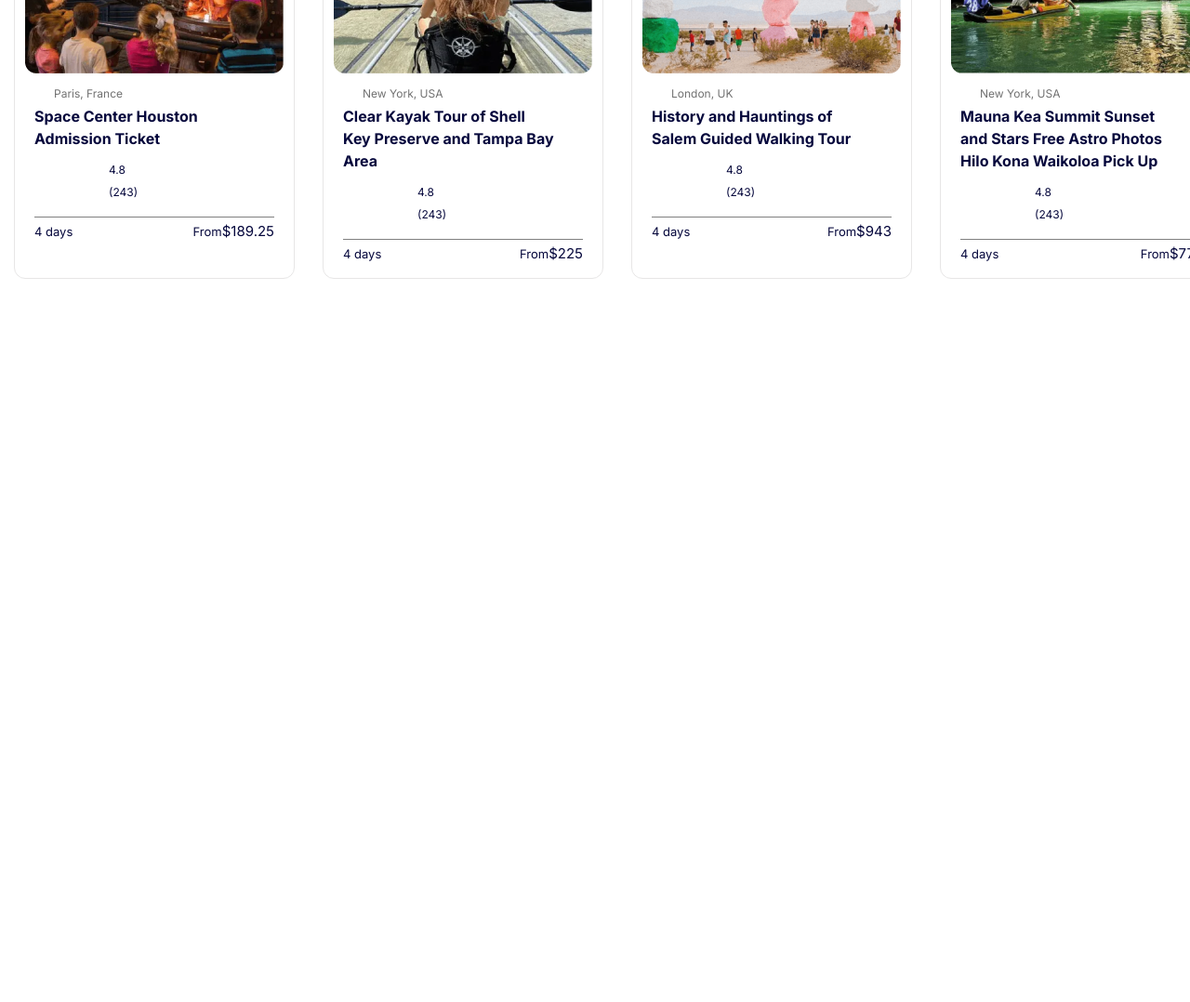
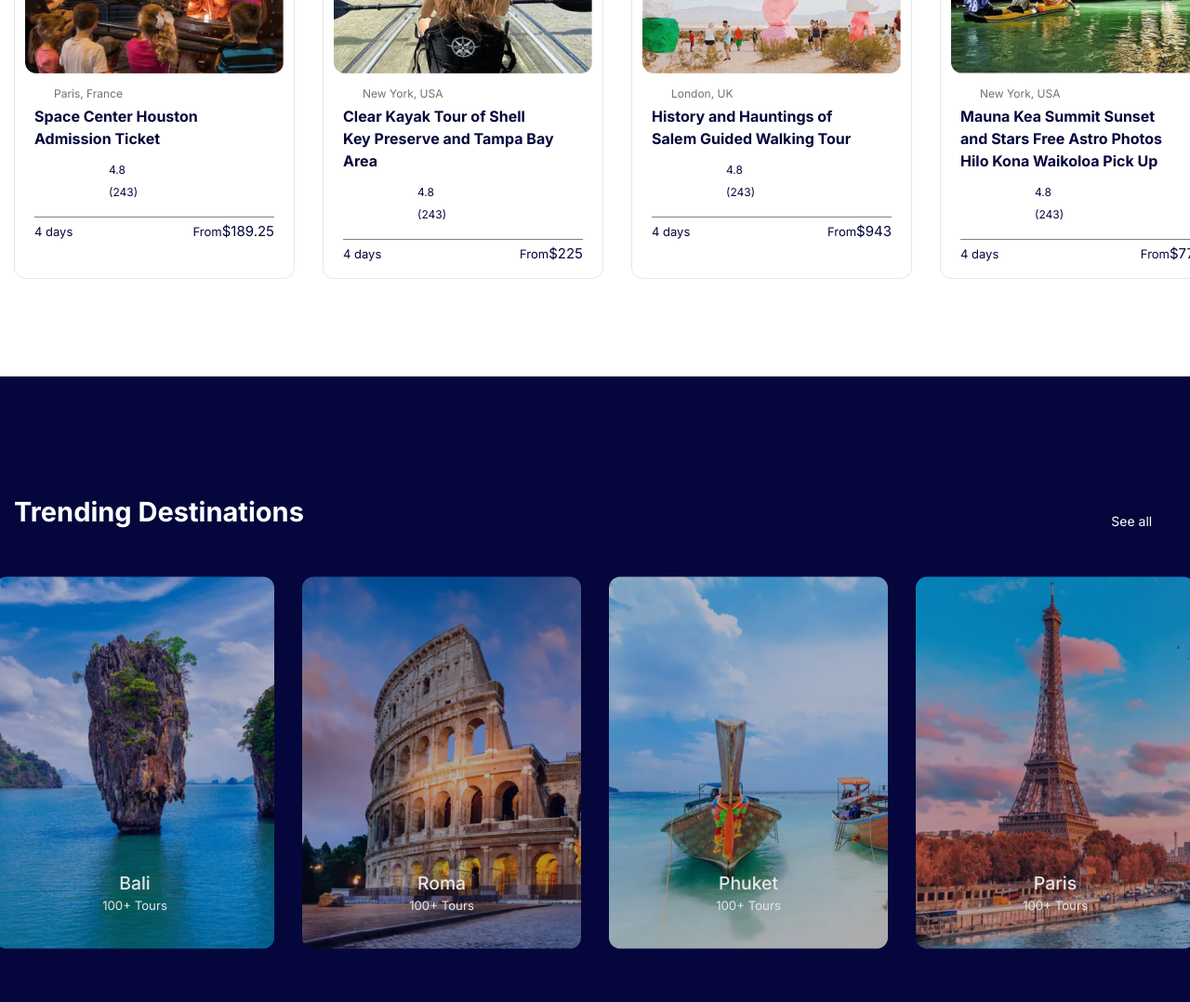
Before and after one commit to subhankarbanik/Construct-Week---Project, a plain HTML site: page Figma-project/index.html in a window 1280 px wide. Shown: the part 2683-3761 px from the top of the page at 93% size. Before the commit the page ends 2983 px from the top, so only its background shows below. Drawn offline with Linux system fonts and the light colour scheme.

Commit message:
Trending destination completed

```diff
--- a/Figma-project/index.html
+++ b/Figma-project/index.html
@@ -1,22 +1,22 @@
 <!DOCTYPE html>
 <html lang="en">
-
   <head>
     <meta charset="UTF-8" />
     <meta name="viewport" content="width=device-width, initial-scale=1.0" />
     <title>Document</title>
     <link rel="stylesheet" href="./styles.css" />
-  <link rel="preconnect" href="https://fonts.googleapis.com">
-  <link rel="preconnect" href="https://fonts.gstatic.com" crossorigin>
+    <link rel="preconnect" href="https://fonts.googleapis.com" />
+    <link rel="preconnect" href="https://fonts.gstatic.com" crossorigin />
     <link
       href="https://fonts.googleapis.com/css2?family=Inter:wght@100..900&family=Open+Sans:ital,wght@0,300..800;1,300..800&display=swap"
-    rel="stylesheet">
+      rel="stylesheet"
+    />
   </head>
   <body>
     <header>
       <nav>
         <div class="klogo">
-        <img src="Link → logo-1.svg.png" alt="">
+          <img src="Link → logo-1.svg.png" alt="" />
           <a href="#">Home</a>
           <a href="#">Tour</a>
           <a href="#">Destination</a>
@@ -32,36 +32,31 @@
         </div>
       </nav>
       <section>
-      <p id="kp">Life Is Adventure Make
-        The Best Of It</p>
+        <p id="kp">Life Is Adventure Make The Best Of It</p>
         <div class="kdestination">
           <div class="kbox">
-          <div class="kcolor">
-          </div>
+            <div class="kcolor"></div>
             <div>
               <h5>Where</h5>
               <span>Search destinations</span>
             </div>
           </div>
           <div class="kbox">
-          <div class="kcolor">
-          </div>
+            <div class="kcolor"></div>
             <div>
               <h5>When</h5>
               <span>February 05 ~ March 14</span>
             </div>
           </div>
           <div class="kbox">
-          <div class="kcolor">
-          </div>
+            <div class="kcolor"></div>
             <div>
               <h5>Tour Type</h5>
               <span>All tour</span>
             </div>
           </div>
           <div class="kbox">
-          <div id="k4thcolor">
-          </div>
+            <div id="k4thcolor"></div>
           </div>
         </div>
       </section>
@@ -220,6 +215,44 @@
         </div>
       </div>
     </div>
+    <!-- Trending Destinations Blue part by Adarsh-->
+    <div class="Ac-blue-container">
+      <div>
+        <div>
+          <h2>Trending Destinations</h2>
+          <a href="">See all</a>
+        </div>
+        <div class="ac-card">
+          <div>
+            <img src="./Ac-1.png" alt="" />
+            <div>
+              <h3>Bali</h3>
+              <p>100+ Tours</p>
+            </div>
+          </div>
+          <div>
+            <img src="./Ac-2.png" alt="" />
+            <div>
+              <h3>Roma</h3>
+              <p>100+ Tours</p>
+            </div>
+          </div>
+          <div>
+            <img src="./Ac-3.png" alt="" />
+            <div>
+              <h3>Phuket</h3>
+              <p>100+ Tours</p>
+            </div>
+          </div>
+          <div>
+            <img src="./Ac-4.png" alt="" />
+            <div>
+              <h3>Paris</h3>
+              <p>100+ Tours</p>
+            </div>
+          </div>
+        </div>
+      </div>
+    </div>
   </body>
-
 </html>
--- a/Figma-project/styles.scss
+++ b/Figma-project/styles.scss
@@ -1,123 +1,119 @@
-
-*{
+* {
   padding: 0px;
   margin: 0px;
   font-family: "Inter", sans-serif;
   box-sizing: border-box;
 }
-header{
-  background-image:url(Back\ Image.png);
-  height:860px;
+header {
+  background-image: url(Back\ Image.png);
+  height: 860px;
   background-position: center;
   background-size: cover;
 
-
-  nav{
-    display:flex;
+  nav {
+    display: flex;
     justify-content: space-evenly;
     align-items: center;
-    width:1320px;
-    height:88px;
-    margin:auto;
+    width: 1320px;
+    height: 88px;
+    margin: auto;
 
+    .klogo {
+      display: flex;
+      align-items: center;
+      justify-content: center;
+      width: 611.84px;
 
-
-    .klogo{
-      display:flex;
-      align-items:center;
-      justify-content: center;
-      width:611.84px;
-
-      a:nth-of-type(1){
-        color:#EB662B;
+      a:nth-of-type(1) {
+        color: #eb662b;
       }
 
-      a{
+      a {
         text-decoration: none;
         color: black;
-        padding:8px 20px;
+        padding: 8px 20px;
         font-size: 14.77px;
       }
-      img{
-        width:167px;
-        height:32px;
-        margin-right:30px;
+      img {
+        width: 167px;
+        height: 32px;
+        margin-right: 30px;
       }
     }
-    .links{
-      width:367.92px;
+    .links {
+      width: 367.92px;
       margin-left: 113px;
 
-      a{
+      a {
         text-decoration: none;
         color: black;
-        padding:8px 20px;
+        padding: 8px 20px;
         font-size: 13.83px;
       }
-      #kbtn{
-        padding:12px 20.8px 12px 21px;
+      #kbtn {
+        padding: 12px 20.8px 12px 21px;
         background: none;
         border-radius: 200px;
         border: 1px solid black;
       }
     }
   }
-  section{
-    width:880px;
-    height:254px;
-    margin:46px auto;
-    #kp{
-      width:664px;
-      height:151px;
-      font-size:60px;
-      font-weight:600;
-      align-items:center;
-      background: linear-gradient(90.84deg, #EE8C61 27.01%, #4C43C4 87.3%);
+  section {
+    width: 880px;
+    height: 254px;
+    margin: 46px auto;
+    #kp {
+      width: 664px;
+      height: 151px;
+      font-size: 60px;
+      font-weight: 600;
+      align-items: center;
+      background: linear-gradient(90.84deg, #ee8c61 27.01%, #4c43c4 87.3%);
       -webkit-background-clip: text;
       background-clip: text;
       color: transparent;
-      margin:auto;
+      margin: auto;
       text-align: center;
       margin-bottom: 27px;
     }
-    .kdestination{
+    .kdestination {
       display: flex;
       justify-content: space-evenly;
       align-items: center;
       background-color: white;
-      padding:8px 0px;
+      padding: 8px 0px;
       border-radius: 200px;
-      height:80px;
-      width:850px;
-      box-shadow: 0px 10px 40px 0px #0000000D;
-      .kbox{
+      height: 80px;
+      width: 850px;
+      box-shadow: 0px 10px 40px 0px #0000000d;
+      .kbox {
         display: flex;
         justify-content: center;
         align-items: center;
 
-        div:nth-of-type(2){
+        div:nth-of-type(2) {
           margin-right: 60px;
-          span{
+          span {
             font-size: 13px;
-            color:#717171;
+            color: #717171;
           }
-          h5{
+          h5 {
             font-size: 14px;
             font-weight: 400;
           }
         }
 
-        .kcolor{
-          height:50px;
-          width:50px;
-          background-color:#EB662B0D;
+        .kcolor {
+          height: 50px;
+          width: 50px;
+          background-color: #eb662b0d;
           border-radius: 50px;
           margin-right: 10px;
         }
-        #k4thcolor{
-          background-color: #EB662B;
-          height:50px;
-          width:50px;
+        #k4thcolor {
+          background-color: #eb662b;
+          height: 50px;
+          width: 50px;
           border-radius: 50px;
         }
       }
@@ -353,3 +349,84 @@ main {
     }
   }
 }
+.Ac-blue-container {
+  max-width: 1920px;
+  margin: auto;
+  width: auto;
+  height: auto;
+  background-color: #05073c;
+  margin-top: 105px;
+  padding-top: 120px;
+  padding-bottom: 120px;
+  > div {
+    max-width: 1320px;
+    margin: auto;
+    width: auto;
+    height: auto;
+
+    > div:nth-of-type(1) {
+      display: flex;
+      justify-content: space-between;
+      align-items: center;
+
+      > h2 {
+        font-family: Inter;
+        font-size: 29px;
+        font-weight: 700;
+        line-height: 45px;
+        letter-spacing: 0em;
+        text-align: left;
+        color: white;
+        margin-left: 15px;
+        margin-bottom: 0px;
+      }
+      > a {
+        font-family: Inter;
+        font-size: 14px;
+        font-weight: 400;
+        line-height: 28px;
+        letter-spacing: 0em;
+        color: white;
+        text-decoration: none;
+        margin-top: 21.88px;
+        margin-right: 40.8px;
+      }
+    }
+    > div:nth-of-type(2) {
+      display: flex;
+      justify-content: center;
+      align-items: center;
+      gap: 30px;
+      margin-top: 45px;
+       img{
+        background: linear-gradient(180deg, rgba(5, 7, 60, 0) 0%, #05073C 100%);
+        opacity: 70%;
+
+      }
+    }
+  }
+}
+.ac-card {
+  position: relative;
+  h3 {
+    font-family: Inter;
+    font-size: 19.38px;
+    font-weight: 500;
+    line-height: 30px;
+    text-align: center;
+    color: #e7e6e6;
+  }
+  p {
+    font-family: Inter;
+    font-size: 13.23px;
+    font-weight: 400;
+    line-height: 19.6px;
+    text-align: center;
+    color: #e7e6e6;
+  }
+  >div>div{
+    position: relative;
+    top: -90px;
+
+  }
+}
```
Also changed, not shown: Figma-project/Ac-1.png (added), Figma-project/Ac-2.png (added), Figma-project/Ac-3.png (added), Figma-project/Ac-4.png (added), Figma-project/styles.css, 1 other file. Lines whose indentation alone changed are shown as unchanged.
